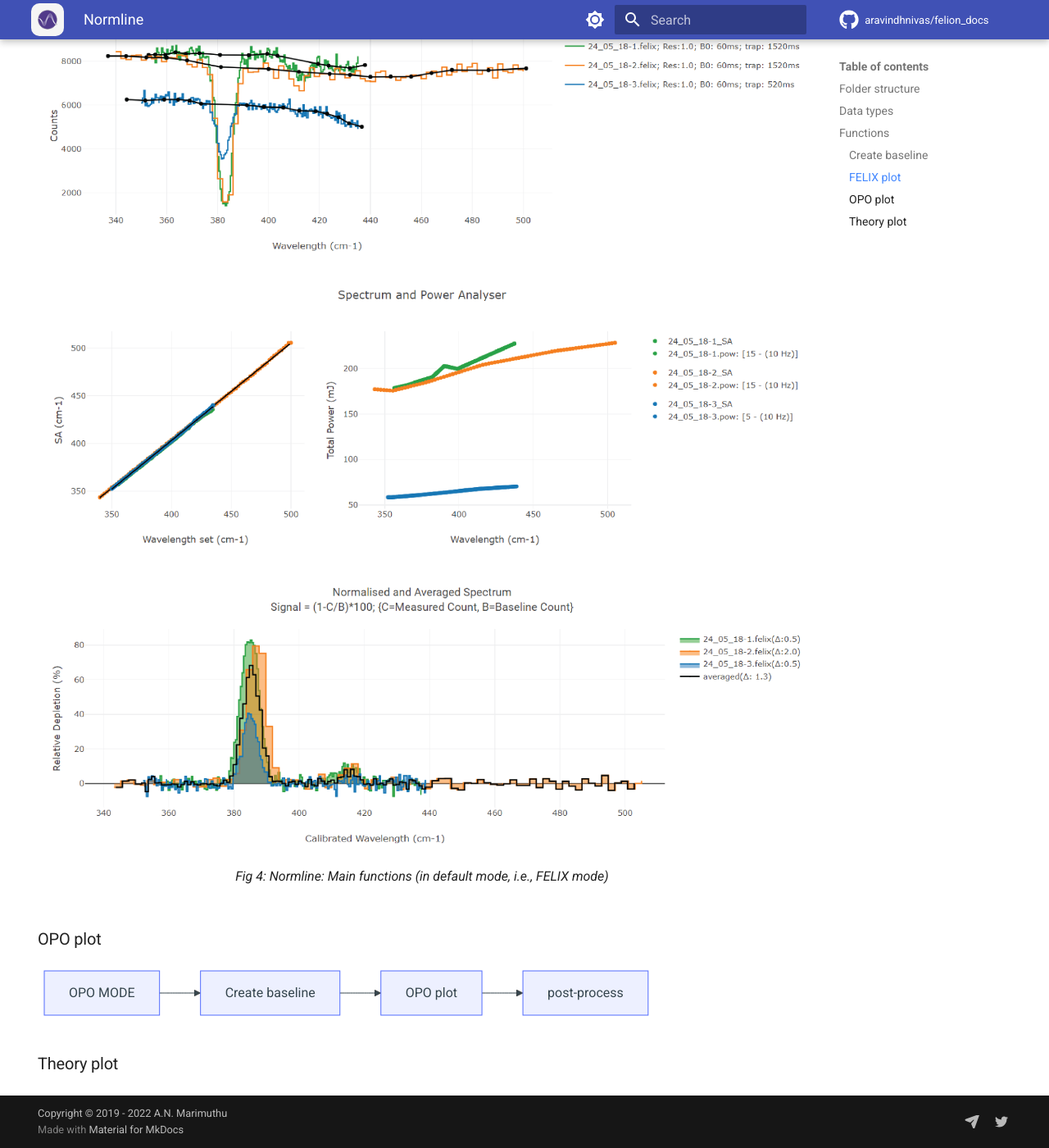
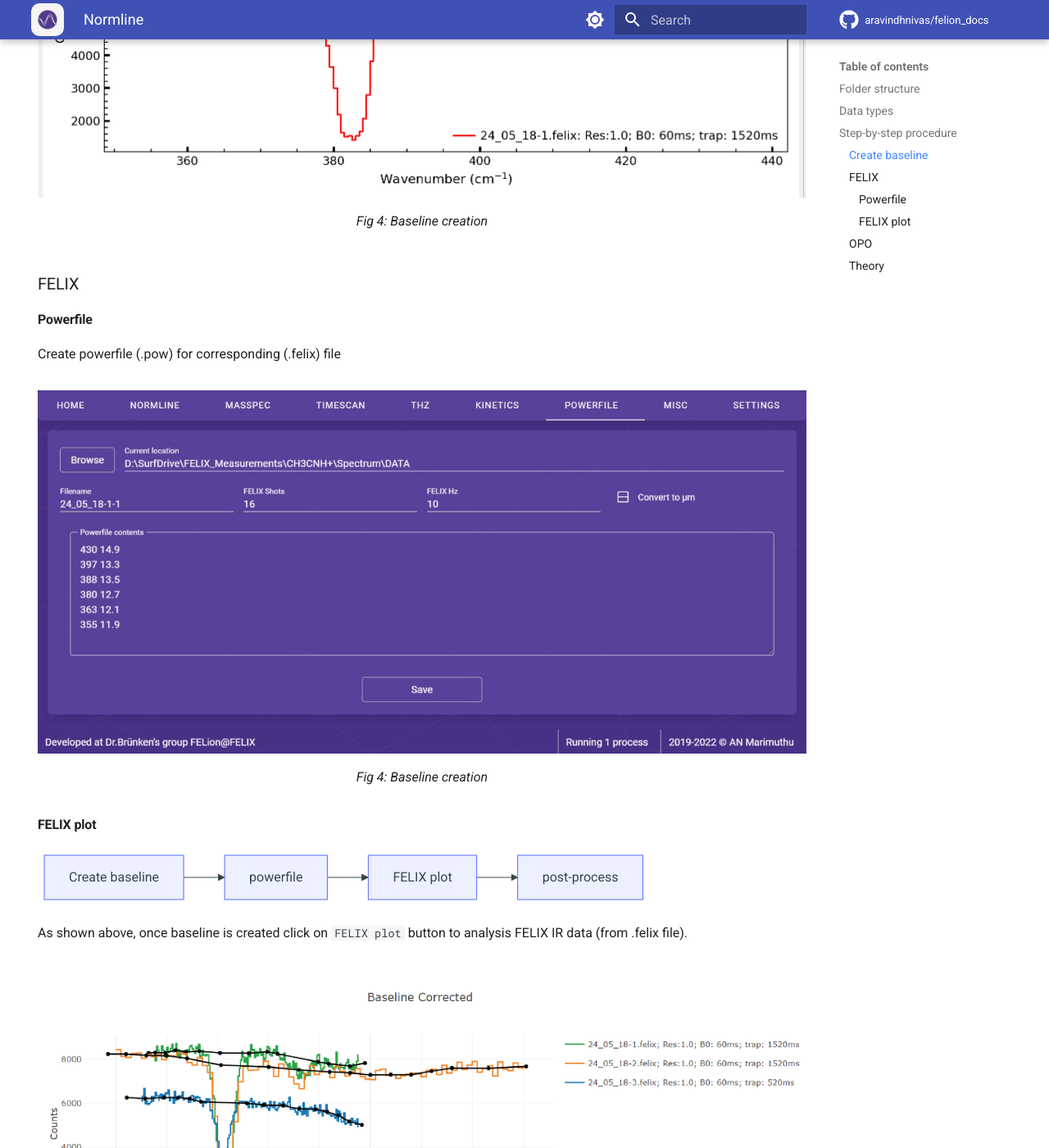
Before and after one commit to aravindhnivas/felion_docs, an MkDocs documentation site: the page built from docs/normline.md, in a window 1280 px wide and 1400 px high, scrolled down 2913 px. Shown: the whole window at 82% size. Built offline with MkDocs 1.6.1 and Material for MkDocs 9.7.7, drawn with Linux system fonts in a browser that asks for light colours; comment, search, counter and statistics services are not loaded; some of the changed text lies outside the part shown.

Commit message:
felix update

````diff
--- a/docs/normline.md
+++ b/docs/normline.md
@@ -52,7 +52,7 @@ graph TD
 | .expfit | Gaussian fit parameters | created manually (FELionGUI) |
 | .fullfit | Multi-Gaussian fit parameters | created manually (FELionGUI) |
 
-## Functions
+## Step-by-step procedure
 
 ### Create baseline
 
@@ -83,25 +83,41 @@ As shown in above flowchart, the first step is to create a baseline
 ???+ note
     If the `parent-folder` is empty and this is the first time you are processing the file, then after baseline creation you should refresh (:material-refresh:) and move into `DATA` folder.
 
-### FELIX plot
+<figure markdown>
+  ![Image title](assets/images/normline/baseline.png){ align=left }
+  <figcaption>Fig 4: Baseline creation</figcaption>
+</figure>
+
+### FELIX
+
+#### Powerfile
+
+Create powerfile (.pow) for corresponding (.felix) file
+
+<figure markdown>
+  ![Image title](assets/images/normline/powerfile.jpeg){ align=left }
+  <figcaption>Fig 4: Baseline creation</figcaption>
+</figure>
+
+#### FELIX plot
 
 ```mermaid
 graph LR
-  baseline[Create baseline] --> felix[FELIX plot] --> post-process
+  baseline[Create baseline] --> powerfile --> felix[FELIX plot] --> post-process
 ```
 
 As shown above, once baseline is created click on `FELIX plot` button to analysis FELIX IR data (from .felix file).
 
 <figure markdown>
   ![Image title](assets/images/normline/felion-docs-normline_felix-plots.png){ align=left }
-  <figcaption>Fig 4: Normline: Main functions (in default mode, i.e., FELIX mode)</figcaption>
+  <figcaption>Fig 5: Normline: FELIX plot analysis</figcaption>
 </figure>
 
-### OPO plot
+### OPO
 
 ```mermaid
 graph LR
   opomode[OPO MODE] --> baseline[Create baseline] --> opo[OPO plot] --> post-process
 ```
 
-### Theory plot
+### Theory
--- a/mkdocs.yml
+++ b/mkdocs.yml
@@ -104,7 +104,6 @@ plugins:
   - git-revision-date-localized:
       enable_creation_date: false
   - autolinks
-
   # - with-pdf:
   #     cover_subtitle: Technical documentation for FELionGUI
   #     output_path: documentation.pdf
````
Also changed, not shown: docs/layout.md (+1 -1 lines), docs/assets/images/normline/baseline.png (added), docs/assets/images/normline/powerfile.jpeg (added).
